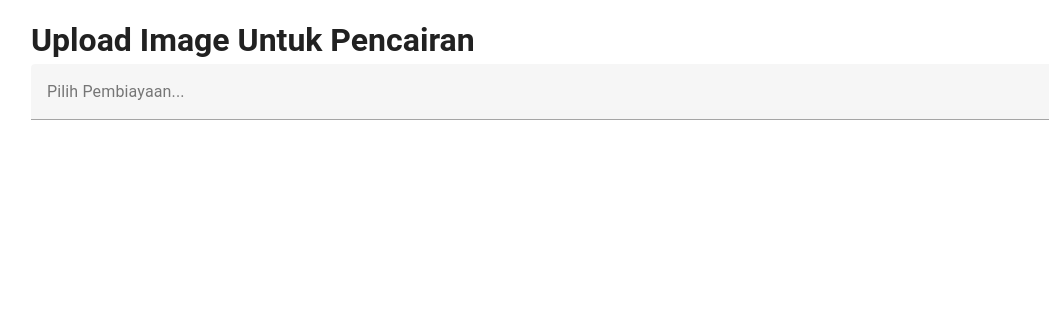
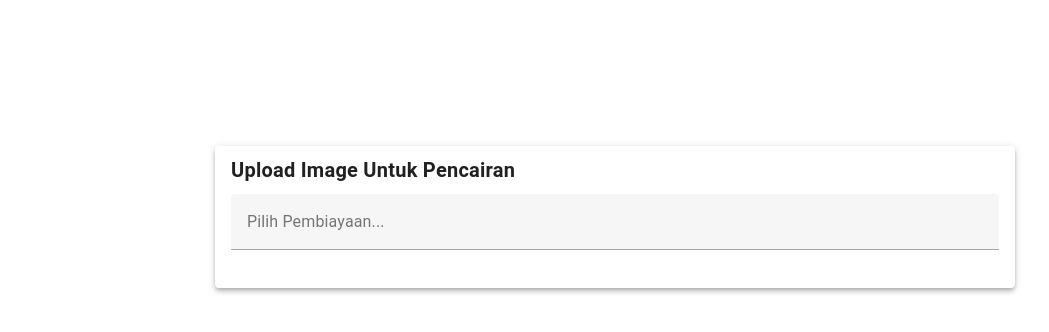
Before and after one commit to kharis-github/gratama-upload-foto-frontend, a Vue app: page / in a window 1280 px wide. Shown: the top 332 px of the page, without its empty margins (25-1074 px from the left). Built offline with nearby package versions, Linux system fonts and the light colour scheme; sample sign-in values are in the browser's storage.

Commit message:
update 05-22-2025

```diff
--- a/src/router/index.js
+++ b/src/router/index.js
@@ -2,14 +2,21 @@ import { createRouter, createWebHistory } from 'vue-router'
 import HomeView from '../views/homepage.vue'
 import SecondPage from '../views/secondPage.vue'
 import ImageUpload from '@/views/image-upload.vue'
-
+import LoginPage from '@/views/loginPage.vue'
 
 const routes = [
   // Homepage
   {
     path: '/',
     name: 'Homepage',
-    component: ImageUpload
+    component: ImageUpload,
+    meta: { requiresAuth: true }
+  },
+  // Login Page
+  {
+    path: '/login',
+    name: 'Login Page',
+    component: LoginPage
   },
   // Second Page
   {
@@ -24,4 +31,16 @@ const router = createRouter({
   routes
 })
 
+router.beforeEach((to, from, next) => {
+  // 1 | ambil token
+  const token = localStorage.getItem('token')
+
+  // 2 | autentikasi token
+  if (to.meta.requiresAuth && !token) {
+    next('/login') // jika user blm login, harus login
+  } else {
+    next()
+  }
+})
+
 export default router
--- a/src/views/image-upload.vue
+++ b/src/views/image-upload.vue
@@ -1,12 +1,18 @@
 <template>
   <v-container>
-    <v-row justify="center">
-      <v-col>
-        <h1>Upload Image Untuk Pencairan</h1>
-      </v-col>
-    </v-row>
+    <v-container grid-list-md justify="center">
+      <v-card elevation="4" outlined shaped max-width="50rem" class="mx-auto" style="margin-top: 10%;">
+        <v-card-title primary-title>
+          <b>Upload Image Untuk Pencairan</b>
+        </v-card-title>
+        <v-card-text>
+          <v-text-field label="Pilih Pembiayaan..." @click="getAllPembiayaan" readonly></v-text-field>
+        </v-card-text>
+      </v-card>
+    </v-container>
+
     <!-- <v-text-field label="Pilih Dealer..." @click="getDealers" readonly></v-text-field> -->
-    <v-text-field label="Pilih Pembiayaan..." @click="getAllPembiayaan" readonly></v-text-field>
+
     <!-- 1 | Field Input Dealer -->
     <v-dialog v-model="dealerDialog" max-width="800px">
       <v-card>
@@ -499,16 +505,19 @@ export default {
 
         await getCabang()
 
+        // get data kdcab user login
+        const user = JSON.parse(localStorage.getItem('user'))
+
         // fetch data pembiayaan
         const response = await axios.post('http://localhost:8080/api/pembiayaan/all', {
-          kdcab: selectedCabang.value, // kode cabang
+          kdcab: user.kdcab
         })
 
         // simpan daftar data pembiayaan di list
-        if (!response.data) throw new Error('Fetch data pembiayaan gagal!');
+        if (!response.data) throw new Error('No data found!');
 
         // simpan data ke list pembiayaan
-        listPembiayaan.value = response.data.map((item) => ({
+        const resData = response.data.map((item) => ({
           'kode': item.KODE,
           'kdcab': item.KDCAB,
           "nodealer": item.NODEALER,
@@ -549,46 +558,8 @@ export default {
           "kwjbflg": item.KWJBFLG === '0' ? false : true
         }));
 
-        listPembiayaanValues.value = response.data.map((item) => ({
-          'kode': item.KODE,
-          'kdcab': item.KDCAB,
-          "nodealer": item.NODEALER,
-          "nmdealer": item.NMDEALER,
-          "nmdebitur": item.NMDEBITUR,
-          "nou": item.NOU,
-          "outstanding": item.OUTSTANDING,
-          "jthtempomou": item.JTHTEMPOMOU,
-          "plafond": item.PLAFOND,
-          "plfsisa": item.PLFSISA,
-          "baserate": item.BASERATE,
-          "marketing": item.MARKETING.length > 1 ? item.MARKETING[0] : item.MARKETING,
-          "tgltrn": item.TGLTRN,
-          "jnsproduk": item.JNSPRODUK,
-          "jnskend": item.JNSKEND,
-          "merkkend": item.MERKKEND,
-          "tipekend": item.TIPEKEND,
-          "warna": item.WARNA,
-          "thnbuat": item.THNBUAT,
-          "nopol": item.NOPOL,
-          "nobpkb": item.NOBPKB,
-          "odometer": item.ODOMETER,
-          "konkend": item.KONKEND,
-          "bpkbflg": item.BPKBFLG === '0' ? false : true,
-          "faktura": item.FAKTURA,
-          "fakturc": item.FAKTURC,
-          "ktpflg": item.KTPFLG === '0' ? false : true,
-          "nikflg": item.NIKFLG === '0' ? false : true,
-          "stnkflg": item.STNKFLG === '0' ? false : true,
-          "kwitansiflg": item.KWITANSIFLG === '0' ? false : true,
-          "nokanosin": item.NOKANOSIN,
-          "ketpbd": item.KETPBD,
-          "kodeao": item.KODEAO,
-          "nlpasar": item.NLPASAR,
-          "nominal": item.NOMINAL,
-          "persen": item.PERSEN,
-          "sphflg": item.SPHFLG === '0' ? false : true,
-          "kwjbflg": item.KWJBFLG === '0' ? false : true
-        }));
+        listPembiayaan.value = resData
+        listPembiayaanValues.value = resData
 
         console.log("List Pembiayaan: ", listPembiayaan.value)
 
--- /dev/null
+++ b/src/views/loginPage.vue
@@ -0,0 +1,80 @@
+<template>
+    <div>
+        <v-container grid-list-md>
+            <v-card elevation="4" outlined shaped max-width="31.25rem" class="mx-auto" style="margin-top: 10%;">
+                <v-card-title primary-title>
+                    Login Page
+                </v-card-title>
+                <v-card-text>
+                    <v-form @submit.prevent="submitLogin">
+                        <v-text-field v-model="userid" label="User ID" />
+                        <v-text-field v-model="password" label="Password" type="password" />
+                    </v-form>
+                </v-card-text>
+                <v-card-actions>
+                    <v-btn class="mx-auto" type="submit" @click="submitLogin">Login</v-btn>
+                </v-card-actions>
+            </v-card>
+        </v-container>
+    </div>
+</template>
+
+<script>
+import router from '@/router';
+import axios from 'axios';
+import Swal from 'sweetalert2';
+import { ref } from 'vue';
+
+export default {
+    name: 'LoginPage',
+    components: {},
+    setup() {
+        const userid = ref('')
+        const password = ref('')
+
+        const submitLogin = async () => {
+            try {
+                const response = await axios.post('http://localhost:8080/api/login', {
+                    userid: userid.value,
+                    password: password.value,
+                })
+                // cek keberhasilan
+                if (response.status === 200) {
+                    // notifikasi user
+                    Swal.fire({
+                        icon: "success",
+                        title: "Login Success!",
+                        text: `Selamat datang ${response.data.user.username}!`,
+                        // footer: '<a href="#">Why do I have this issue?</a>'
+                    }).then((result) => {
+                        // REDIRECT
+                        router.push('/')
+                    });
+
+                    // insert token dan data persistent
+                    localStorage.setItem('token', response.data.token)
+                    localStorage.setItem('user', JSON.stringify(response.data.user))
+
+                    // TEST
+                    console.log("Token: ", localStorage.getItem('token'))
+                }
+
+            } catch (error) {
+                console.log("Authentication Error: ", error)
+                Swal.fire({
+                    icon: "error",
+                    title: "Autentikasi Gagal!",
+                    text: error.response?.data?.message,
+                    // footer: '<a href="#">Why do I have this issue?</a>'
+                });
+            }
+        }
+
+        return {
+            userid,
+            password,
+            submitLogin,
+        }
+    }
+}
+</script>
```
